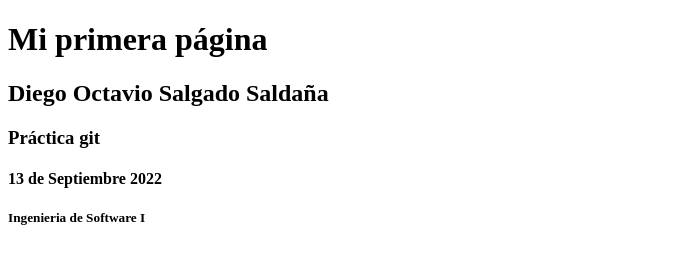
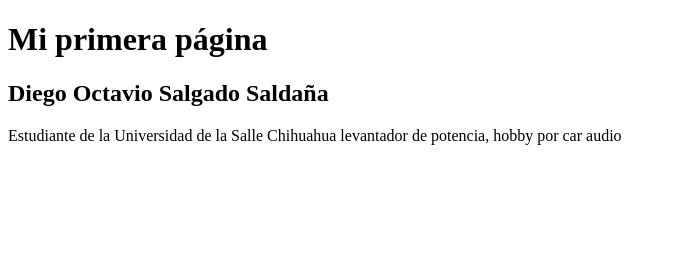
Before and after one commit to dugasalg/dugasalg.github.io, a plain HTML site: page index.html in a window 1280 px wide. Shown: the whole page, without its empty margins (0-676 px from the left). Drawn offline with Linux system fonts and the light colour scheme.

Commit message:
index.html

```diff
--- a/index.html
+++ b/index.html
@@ -6,9 +6,8 @@
 <body>
 	<h1>Mi primera página</h1>
 	<h2>Diego Octavio Salgado Saldaña</h2>
-	<h3>Práctica git</h3>
-	<h4>13 de Septiembre 2022</h4>
-	<h5>Ingenieria de Software I</h5>
+	<p>Estudiante de la Universidad de la Salle Chihuahua
+		levantador de potencia, hobby por car audio<p>
 
 	</body>
 	</html>
```
